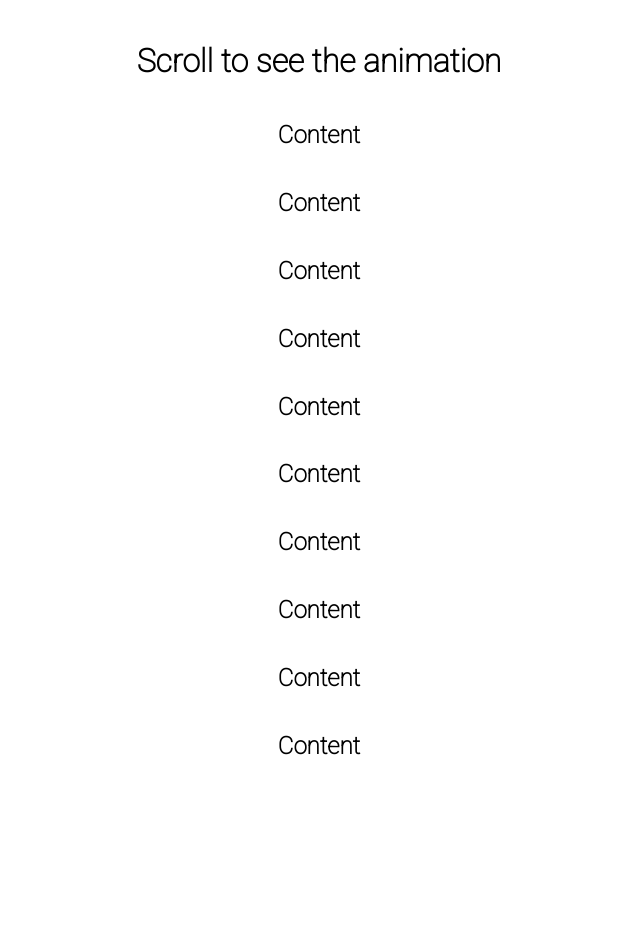
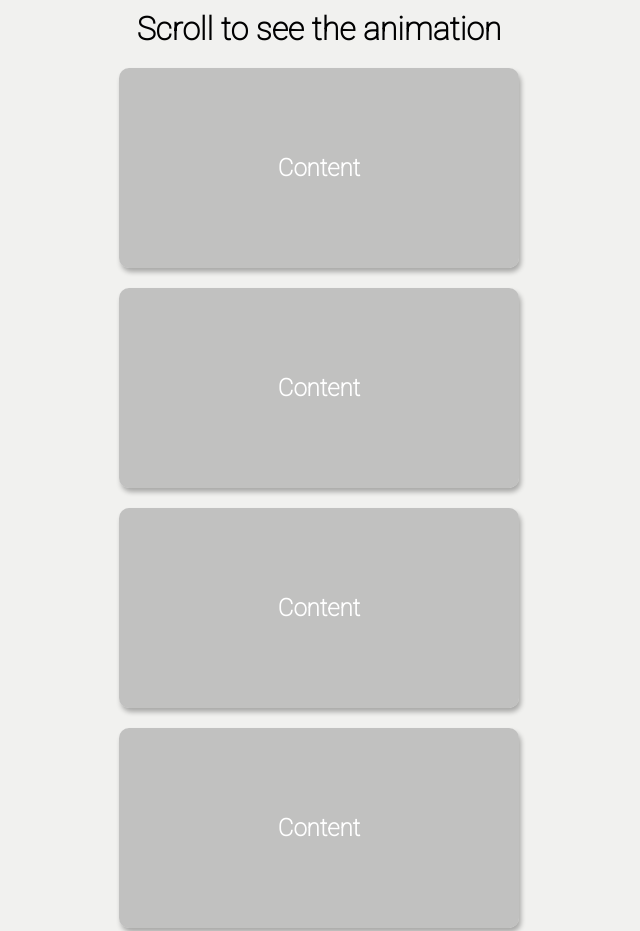
Before and after one commit to lewisjones37/scroll-animation, a plain HTML site: page index.html in a window 1280 px wide. Shown: the top 931 px of the page, without its empty margins (321-961 px from the left). Before the commit the page ends 800 px from the top, so only its background shows below. Drawn offline with Linux system fonts and the light colour scheme.

Commit message:
add styling for content box

```diff
--- a/style.css
+++ b/style.css
@@ -5,12 +5,29 @@
 }
 
 body {
+    background-color: #efefedd6;
     font-family: 'Roboto', sans-serif;
     display: flex;
     flex-direction: column;
     align-items: center;
     justify-content: center;
-    height: 100vh;
-    overflow: hidden;
     margin: 0;
 }
+
+h1 {
+    margin: 10px;
+}
+
+.box {
+    background-color: #aaaa;
+    color: #fff;
+    display: flex;
+    align-items: center;
+    justify-content: center;
+    width: 400px;
+    height: 200px;
+    margin: 10px;
+    border-radius: 10px;
+    box-shadow: 2px 4px 5px rgba(0, 0, 0, 0.3)
+
+}
```
